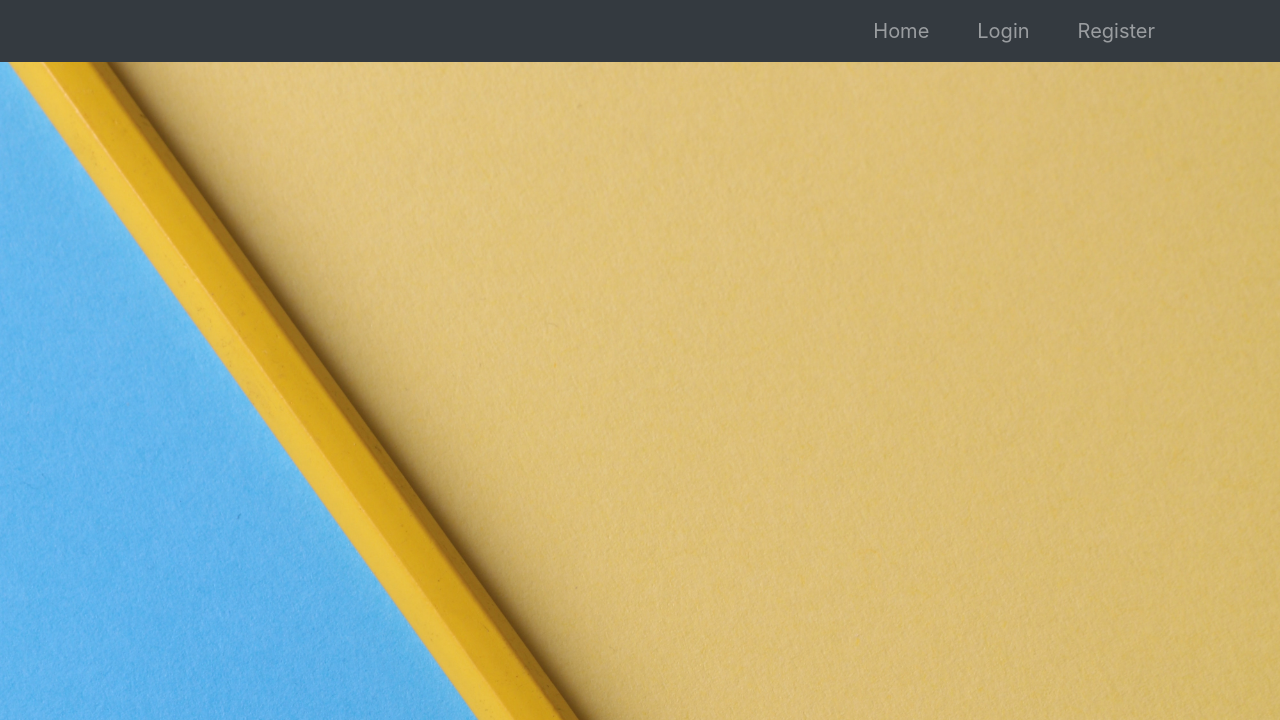
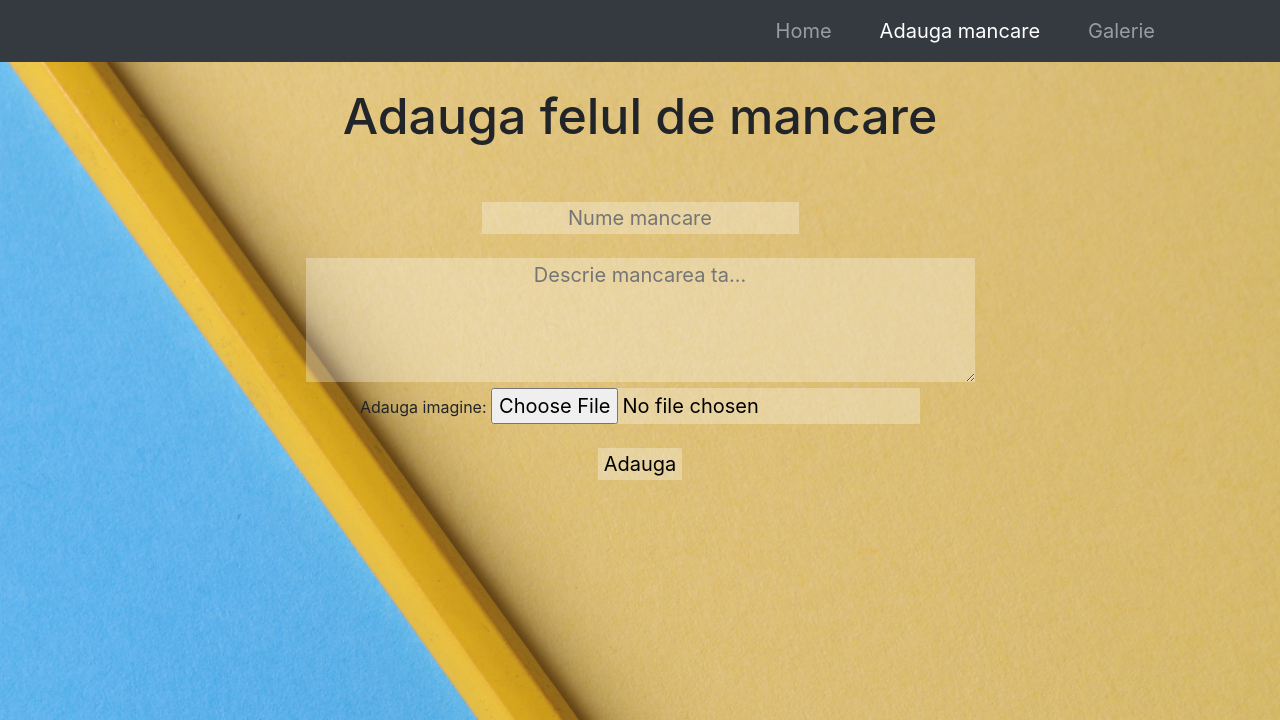
Before and after one commit to Elisei123/Program_Mancarea_Favorita, a Django app: page /add-eat/ in a window 1280 px wide. Shown: the top 720 px of the page. Run offline with Django 3.2, Linux system fonts and the light colour scheme; some libraries are stand-ins or nearby versions.

Commit message:
update
create a add-eat page.

```diff
--- a/eat_smart/Web/admin.py
+++ b/eat_smart/Web/admin.py
@@ -2,5 +2,11 @@
 from __future__ import unicode_literals
 
 from django.contrib import admin
+from .models import Mancare
 
 # Register your models here.
+
+class MancareAdmin(admin.ModelAdmin):
+    list_display = ('titlul', 'descriere', 'upload')
+
+admin.site.register(Mancare, MancareAdmin)
--- a/eat_smart/Web/models.py
+++ b/eat_smart/Web/models.py
@@ -4,3 +4,8 @@ from __future__ import unicode_literals
 from django.db import models
 
 # Create your models here.
+
+class Mancare(models.Model):
+    titlul= models.CharField(max_length=50)
+    descriere= models.CharField(max_length=300)
+    upload = models.FileField(upload_to='static/img/')
--- a/eat_smart/Web/views.py
+++ b/eat_smart/Web/views.py
@@ -20,3 +20,12 @@ def add_eat(request):
 
 def gallery(request):
     return render(request, 'gallery.html')
+
+def adaugare_mancare(request):
+    if request.method == 'POST':
+        nume = request.POST['nume']
+        descriere = request.POST['descriere']
+        imagine = request.POST['imagine']
+        return render('/')
+    else:
+        return render(request, '/add-eat')
--- a/eat_smart/eat_smart/settings.py
+++ b/eat_smart/eat_smart/settings.py
@@ -31,6 +31,7 @@ ALLOWED_HOSTS = ['*']
 # Application definition
 
 INSTALLED_APPS = [
+    'Web.apps.WebConfig',
     'django.contrib.admin',
     'django.contrib.auth',
     'django.contrib.contenttypes',
--- a/eat_smart/templates/add-eat.html
+++ b/eat_smart/templates/add-eat.html
@@ -1 +1,39 @@
 {% extends 'base.html' %}
+
+{% block style %}
+
+.title{
+    font-size:50px;
+}
+.content{
+    text-align:center;
+}
+
+input, textarea {
+    text-align:center;
+    background-color:rgba(255,255,255,0.3);
+    border: 0px solid;
+    color:black;
+    font-size:20px;
+
+}
+
+
+{% endblock style %}
+
+{% block content %}
+    <div class="content">
+        <h1 class="title">Adauga felul de mancare</h1>
+        <br><br>
+        <form action="add-eat" method="post">
+            {% csrf_token %}
+            <div class="casute_input">
+                <input type="text" name="nume" placeholder="Nume mancare"><br><br>
+                <textarea rows="4" name="descriere" cols="50" placeholder="Descrie mancarea ta..."></textarea><br>
+                <p style="display: inline">Adauga imagine: </p> <input name="imagine" style="font-size:20px" type="file" name="pic" accept="image/*"><br><br>
+                <input type="submit" value="Adauga">
+            </div>
+        </form>
+    </div>
+
+{% endblock content %}
--- a/eat_smart/templates/base.html
+++ b/eat_smart/templates/base.html
@@ -32,6 +32,7 @@
     </style>
   </head>
   <body>
+
       <header>
 
           <nav class="navbar navbar-expand-lg navbar-dark bg-dark">
@@ -46,14 +47,19 @@
                         <!-- To active the light use 'active' -->
                       <a class="nav-link" href="/">Home</a>
                     </li>
-                    <li class="{% if request.resolver_match.url_name == "login" %}active{% endif %}">
+                    <!--<li class="{% if request.resolver_match.url_name == "login" %}active{% endif %}">
                       <a class="nav-link" href="/login">Login</a>
                     </li>
                     <li class="{% if request.resolver_match.url_name == "register" %}active{% endif %}">
                       <a class="nav-link" href="/register">Register</a>
+                    </li>-->
+                      <li class="{% if request.resolver_match.url_name == "add_eat" %}active{% endif %}">
+                      <a class="nav-link" href="/add-eat">Adauga mancare</a>
+                    </li>
+                    <li class="{% if request.resolver_match.url_name == "gallery" %}active{% endif %}">
+                      <a class="nav-link" href="/gallery">Galerie</a>
                     </li>
                   </ul>
-
                 </div>
             </div>
           </nav>
@@ -61,9 +67,11 @@
       </header>
       <br>
       <section>
-        {% block content %}
+          <div class="container">
+            {% block content %}
 
-        {% endblock content %}
+            {% endblock content %}
+              </div>
       </section>
 
 
```
Also changed, not shown: eat_smart/Web/migrations/0001_initial.py (added), 5 other files.
